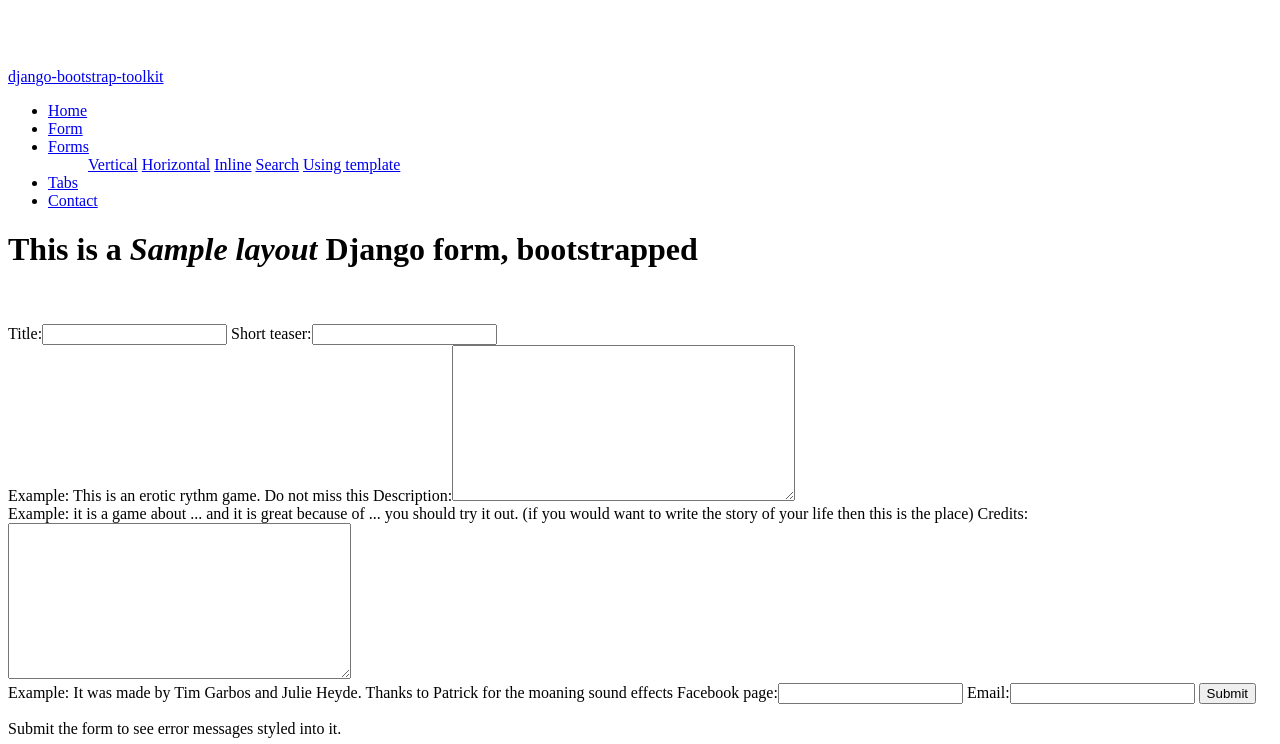
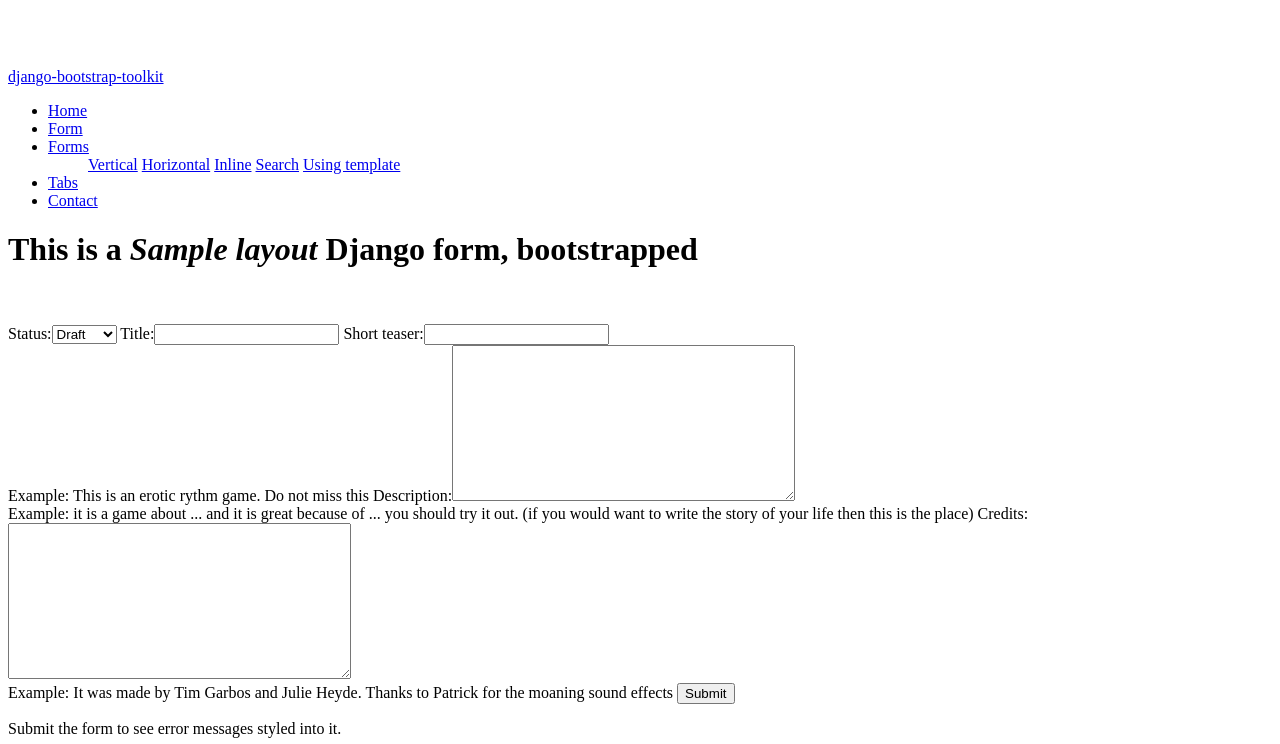
Before and after one commit to timgarbos/unicorn7, a Django app: template external/dyve-django-bootstrap-toolkit-ac1dfb3/test_project/test_bootstrap/templates/form.html in a window 1280 px wide. Shown: the top 744 px of the page. Run offline with Django 3.2, Linux system fonts and the light colour scheme; tables that the repository leaves empty hold one stand-in row (values such as "Sample post"); the template is opened without the code that fills it: values that come from a table or form of the project are taken from there, most other values are stand-ins (such as "Sample title", 1, 10 or a date in 2020); parts of the project's set-up code (start-up, migrations or seed data) failed here and were passed over; some libraries are stand-ins or nearby versions.

Commit message:
add: views and models for submission

```diff
--- a/games/models.py
+++ b/games/models.py
@@ -23,6 +23,16 @@ class GamePlatform(models.Model):
 
 
 class Game(models.Model):
+    LIVE_STATUS = 1
+    DRAFT_STATUS = 2
+    HIDDEN_STATUS = 3
+    STATUS_CHOICES = (
+        (LIVE_STATUS, 'Live'),
+        (DRAFT_STATUS, 'Draft'),
+        (HIDDEN_STATUS, 'Hidden'),
+    )
+    status = models.IntegerField(choices=STATUS_CHOICES, default=DRAFT_STATUS)
+
     title = models.CharField(max_length=130)
     pub_date = models.DateTimeField('date published')
     short_description = models.CharField('Short teaser',max_length=130,help_text='Example: This is an erotic rythm game. Do not miss this')
@@ -34,11 +44,14 @@ class Game(models.Model):
     facebook_page = models.URLField(null=True,blank=True)
     email = models.EmailField(null=True,blank=True)
 
+
     users = models.ManyToManyField(User,null=True,blank=True)
     tags = TaggableManager(blank=True)
 
     categories = models.ManyToManyField(GameCategory,null=True,blank=True)
     platforms = models.ManyToManyField(GamePlatform, through='GamePlatformLink',null=True,blank=True)
+
+
     def __unicode__(self):
         return self.title
 
@@ -79,7 +92,12 @@ class GameImage(models.Model):
 class GameForm(ModelForm):
     class Meta:
         model = Game
-        exclude = ('pub_date','users','categories','platforms','video','twitter','developer_url')
+        exclude = ('pub_date','users','categories','platforms','video','twitter','developer_url','facebook_page','email')
+
+class GameSubmitForm(ModelForm):
+    class Meta:
+        model = Game
+        exclude = ('pub_date','users','categories','platforms','video','twitter','developer_url','status','facebook_page','email')
 
 class ContactForm(ModelForm):
     class Meta:
--- a/games/urls.py
+++ b/games/urls.py
@@ -3,7 +3,7 @@ from django.conf.urls import patterns, include, url
 urlpatterns = patterns('',
     # Examples:
     url(r'list/$', 'games.views.listgames'),
-    url(r'submit/$', 'games.views.submit'),
+    url(r'submitgamebasic/$', 'games.views.submitgamebasic'),
     url(r'game/(?P<id>\d+)/$', 'games.views.showgame'),
     url(r'editgamebasic/(?P<id>\d+)/$', 'games.views.editgamebasic'),
     url(r'editgameplatforms/(?P<id>\d+)/$', 'games.views.editgameplatforms'),
--- a/static/unicorn.css
+++ b/static/unicorn.css
@@ -14,7 +14,7 @@ body
 }
 .well
 {
-	padding-top: 5px;
+
 }
 h1 {
   font-size: 50px;
--- a/templates/base.html
+++ b/templates/base.html
@@ -56,7 +56,7 @@
                     <div class="nav-collapse collapse">
                         <ul class="nav">
                             <li  class="{% navactive topnav 'listgames' %}"><a href="{% url 'games.views.listgames' %}">Explore</a></li>
-                            <li class="{% navactive topnav 'submit' %}"><a href="#">Submit</a></li>
+                            <li class="{% navactive topnav 'submit' %}"><a href="{% url 'games.views.submitgamebasic' %}">Submit</a></li>
 
                             <li><form class="navbar-search pull-left">
   <input type="text" class="search-query" placeholder="Search">
```
Also changed, not shown: games/views.py (+40 -5 lines).
